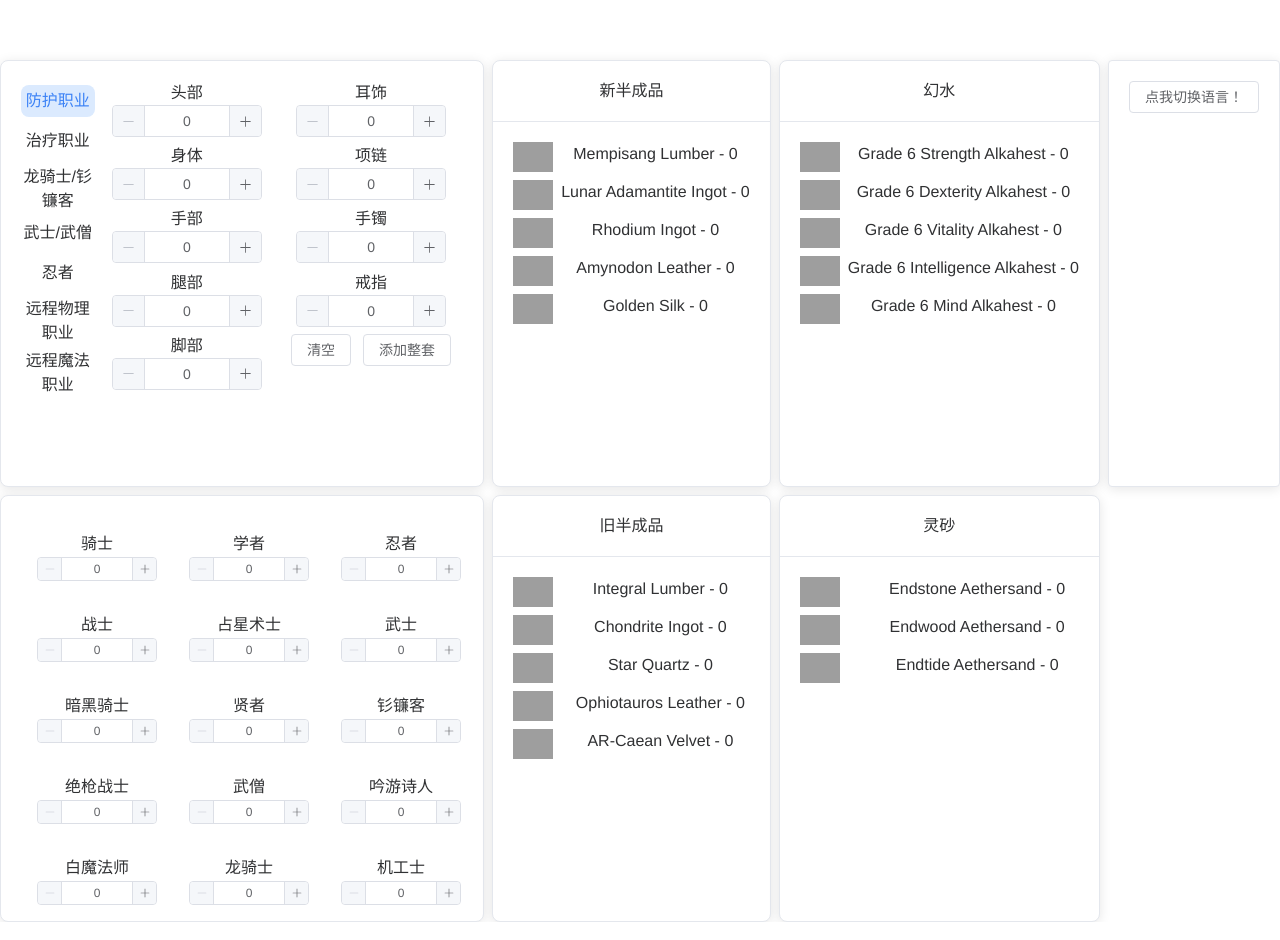
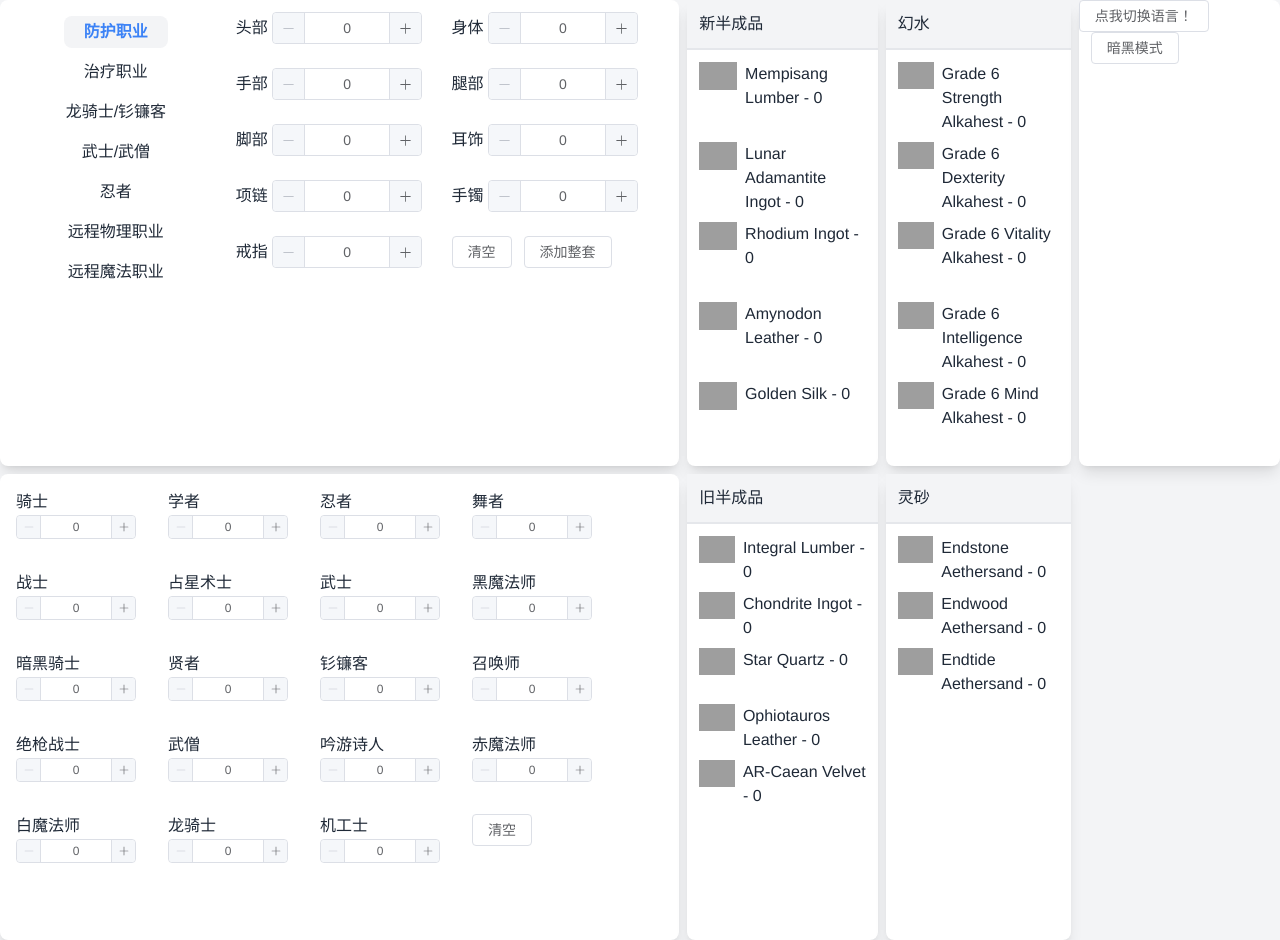
Before and after one commit to AkatsukiP/ffxiv_580_helper, a Vue app: page / in a window 1280 px wide. Built offline with nearby package versions, Linux system fonts and the light colour scheme; grey boxes are pictures that could not be loaded.

Commit message:
dark mode & css style remake

```diff
--- a/src/App.vue
+++ b/src/App.vue
@@ -44,6 +44,7 @@ export default defineComponent({
       rangedDPS: createGear(),
       magicDPS: createGear(),
       langFlag: 'EN',
+      darkMode: false,
       gearName: ["头部", "身体", "手部", "腿部", "脚部", "耳饰", "项链", "手镯", "戒指"],
       jobName: ["骑士", "战士", "暗黑骑士", "绝枪战士", "白魔法师", "学者", "占星术士", "贤者", "武僧", "龙骑士", "忍者", "武士", "钐镰客", "吟游诗人", "机工士", "舞者", "黑魔法师", "召唤师", "赤魔法师"],
       jobData: new Array(19).fill(0),
@@ -248,18 +249,22 @@ export default defineComponent({
       else {
         this.langFlag = 'JP'
       }
+    },
+    changeDark() {
+      this.darkMode = !this.darkMode
     }
   }
 })
 </script>
 
 <template>
-  <div class="container">
+<div :class="{dark: darkMode}">
+  <div class="container mx-auto h-full w-full bg-gray-100 dark:bg-gray-900" >
     <div class="flex gap-4">
-      <div class="grid grid-rows-2 grid-flow-col gap-2">
-      <el-card class="card">
-        <el-row>
-          <el-col :span="4" class="role flex-auto">
+      <div class="grid xl:grid-rows-2 md:grid-rows-7 xl:grid-flow-col gap-2">
+      <div class="card">
+        <div class="card-body grid grid-cols-3 gap-4">
+          <div class="role">
             <button class="btn" @click="roleActive(0)" :class="{active: roleFlag===0}" >防护职业{{}}</button>
             <button class="btn" @click="roleActive(1)" :class="{active: roleFlag===1}">治疗职业</button>
             <!-- <button class="btn pointer-events-none" :class="{active: roleFlag===2||roleFlag===3||roleFlag===4}">近战职业</button> -->
@@ -268,8 +273,8 @@ export default defineComponent({
             <button class="btn" @click="roleActive(4)" :class="{active: roleFlag===4}">忍者</button>
             <button class="btn" @click="roleActive(5)" :class="{active: roleFlag===5}">远程物理职业</button>
             <button class="btn" @click="roleActive(6)" :class="{active: roleFlag===6}">远程魔法职业</button>
-          </el-col>
-          <el-col :span="20" class="gear grid grid-rows-5 grid-flow-col">
+          </div>
+          <div class="gear col-span-2 grid grid-flow-row-dense grid-cols-2 grid-rows-5">
             <div v-for="(value,name,index) in whichRole(roleFlag)">
             {{gearName[index]}}
             <el-input-number v-model="whichRole(roleFlag)[name]" :min="0" :max="10" />
@@ -278,10 +283,10 @@ export default defineComponent({
               <el-button @click="resetRole()">清空</el-button>
               <el-button @click="addFullRole(roleFlag)">添加整套</el-button>
             </div>
-          </el-col>
-        </el-row>
-      </el-card>
-      <el-card class="card">
+          </div>
+        </div>
+      </div>
+      <div class="card">
           <el-col :span="20" class="gear grid grid-rows-5 grid-flow-col">
             <div v-for="(name,index) in jobName" class="m-4">
             {{name}}
@@ -292,14 +297,12 @@ export default defineComponent({
               <!-- <el-button @click="addFullRole(roleFlag)">添加整套</el-button> -->
             </div>
           </el-col>
-      </el-card>
-      <el-card class="card">
-        <template #header>
+      </div>
+      <div class="card">
         <div class="card-header">
           <span>新半成品</span>
         </div>
-        </template>
-        <div class="grid grid-rows-5 grid-flow-col gap-2">
+        <div class="card-body grid grid-rows-5 grid-flow-col gap-2">
             <img src="./assets/MempisangLumber.png" alt="" class="itemIcon">
             <img src="./assets/LunarAdamantiteIngot.png" alt="" class="itemIcon">
             <img src="./assets/RhodiumIngot.png" alt="" class="itemIcon">
@@ -312,14 +315,12 @@ export default defineComponent({
             {{name}} - {{newStuff[index]}}
           </div>
         </div>
-      </el-card>
-      <el-card class="card">
-        <template #header>
+      </div>
+      <div class="card">
         <div class="card-header">
           <span>旧半成品</span>
         </div>
-        </template>
-        <div class="grid grid-rows-5 grid-flow-col gap-2">
+        <div class="card-body grid grid-rows-5 grid-flow-col gap-2">
             <img src="./assets/IntegralLumber.png" alt="" class="itemIcon">
             <img src="./assets/ChondriteIngot.png" alt="" class="itemIcon">
             <img src="./assets/StarQuartz.png" alt="" class="itemIcon">
@@ -332,14 +333,12 @@ export default defineComponent({
             {{name}} - {{oldStuff[index]}}
           </div>
         </div>
-      </el-card>
-      <el-card class="card">
-        <template #header>
+      </div>
+      <div class="card">
         <div class="card-header">
           <span>幻水</span>
         </div>
-        </template>
-        <div class="grid grid-rows-5 grid-flow-col gap-2">
+        <div class="card-body grid grid-rows-5 grid-flow-col gap-2">
             <img src="./assets/StrengthAlkahest.png" alt="" class="itemIcon">
             <img src="./assets/DexterityAlkahest.png" alt="" class="itemIcon">
             <img src="./assets/VitalityAlkahest.png" alt="" class="itemIcon">
@@ -352,14 +351,12 @@ export default defineComponent({
             {{name}} - {{alkahest[index]}}
           </div>
         </div>
-      </el-card>
-      <el-card class="card">
-        <template #header>
+      </div>
+      <div class="card">
         <div class="card-header">
           <span>灵砂</span>
         </div>
-        </template>
-        <div class="grid grid-rows-3 grid-flow-col gap-2">
+        <div class="card-body grid grid-rows-3 grid-flow-col gap-2">
             <img src="./assets/Endstone.png" alt="" class="itemIcon">
             <img src="./assets/Endwood.png" alt="" class="itemIcon">
             <img src="./assets/Endtide.png" alt="" class="itemIcon">
@@ -370,10 +367,12 @@ export default defineComponent({
             {{name}} - {{aethersand[index]}}
           </div>
         </div>
-      </el-card>
-      <el-card>
+      </div>
+      <div class="card">
         <el-button @click="changeLang()">点我切换语言！</el-button>
-      </el-card>
+        <el-button @click="changeDark()">暗黑模式</el-button>
+      </div>
+      </div>
     </div>
   </div>
 </div>
@@ -384,30 +383,35 @@ export default defineComponent({
   font-family: Avenir, Helvetica, Arial, sans-serif;
   -webkit-font-smoothing: antialiased;
   -moz-osx-font-smoothing: grayscale;
-  text-align: center;
-  color: #2c3e50;
-  margin-top: 60px;
 }
+
 .card {
-  @apply bg-white rounded-lg shadow-lg
+  @apply bg-white text-gray-800 rounded-lg shadow-lg min-w-fit;
+  @apply dark:bg-gray-800 dark:text-white dark:shadow-none dark:ring-1 dark:ring-inset dark:ring-white/10
+}
+.card-header {
+  @apply bg-gray-100 border-b-2 py-3 px-3;
+  @apply dark:bg-gray-800 dark:border-white/5
+}
+.card-body {
+  @apply py-3 px-3
 }
 .btn {
-  @apply w-full h-8 rounded-lg my-1
+  @apply block w-1/2 h-8 rounded-lg my-1 text-gray-800;
+  @apply dark:text-gray-100;
+  @apply ease-in-out duration-300;
 }
 .btn:hover {
-  @apply text-blue-500 ease-in-out duration-300
-}
-.modify {
-  @apply border border-blue-500 rounded-sm text-xs text-blue-500 bg-white
-}
-.modify:hover {
-  @apply bg-blue-100
+  @apply bg-gray-100;
+  @apply dark:bg-gray-700
 }
 .active {
-  @apply bg-blue-100 text-blue-500
+  @apply bg-gray-100 text-blue-500 font-bold;
+  @apply dark:bg-gray-700 dark:text-gray-100 dark:ring-1 dark:ring-inset dark:ring-white;
+  @apply ease-in-out duration-300;
 }
 .role {
-  @apply w-1/3 grid-cols-1
+  @apply grid grid-cols-1 place-items-center
 }
 .itemIcon {
   @apply w-10
--- a/tailwind.config.js
+++ b/tailwind.config.js
@@ -7,4 +7,5 @@ module.exports = {
     extend: {},
   },
   plugins: [],
+  darkMode: 'class',
 }
```
Lines whose indentation alone changed are shown as unchanged.
